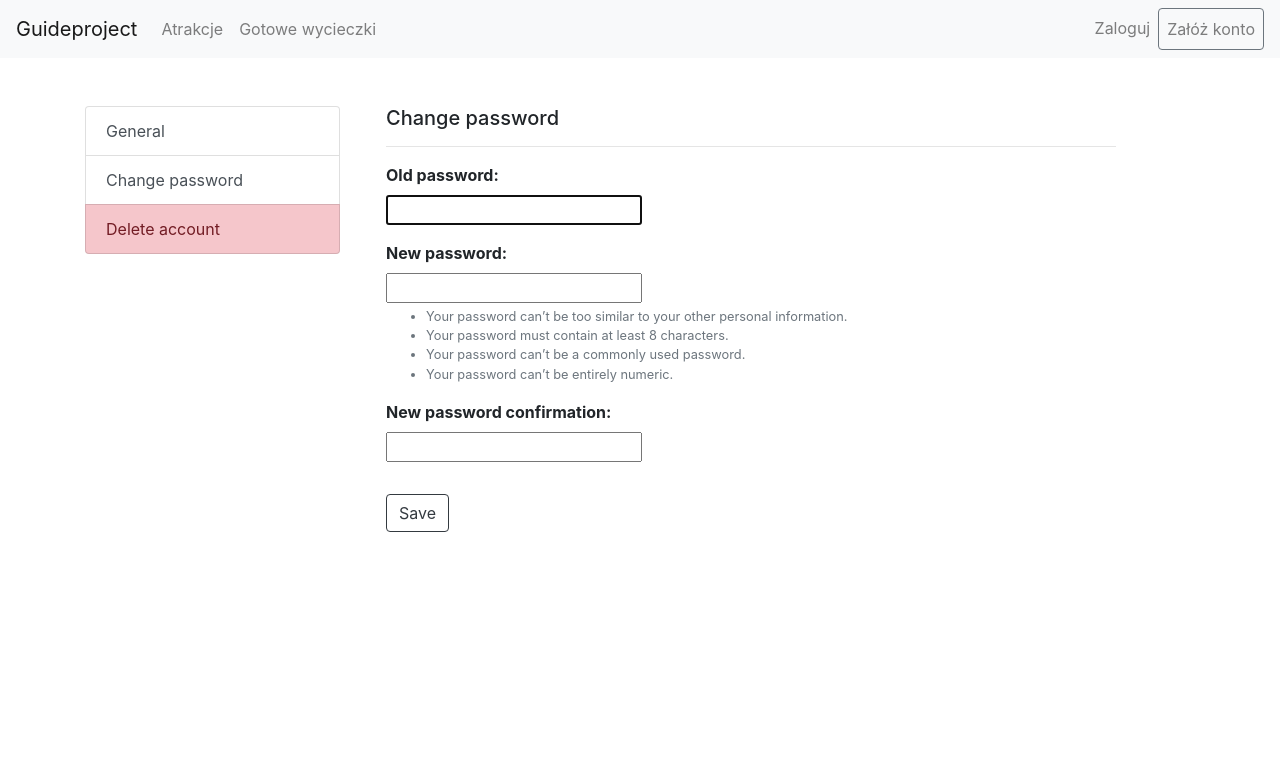
After one commit to dbielecki97/guideproject, a Django app: page /guide/myaccount/changepassword in a window 1280 px wide. The commit adds this page. Shown: the top 772 px of the page. Run offline with Django 3.2, Linux system fonts and the light colour scheme; some libraries are stand-ins or nearby versions.

Commit message:
Dodano panel zarzadzaj kontem. Dziala zmiana hasla

```diff
--- a/guide/forms.py
+++ b/guide/forms.py
@@ -12,7 +12,8 @@ class SignUpForm(UserCreationForm):
 
     def __init__(self, *args, **kwargs):
             super().__init__(*args, **kwargs)
-            self.fields['password1'].help_text = ''
+            self.fields['password1'].help_text = None
+            self.fields['username'].help_text = None
             self.fields['username'].widget.attrs={'style': 'width: 100%'}
             self.fields['password1'].widget.attrs={'style': 'width: 100%'}
             self.fields['password2'].widget.attrs={'style': 'width: 100%'}
--- a/guide/static/css/styles.css
+++ b/guide/static/css/styles.css
@@ -51,3 +51,11 @@ button:disabled:hover i{
     content: "*";
     color: red;
 }
+
+.bg {
+    background-image: url("https://images.pexels.com/photos/297755/pexels-photo-297755.jpeg?auto=compress&cs=tinysrgb&dpr=3&h=750&w=1260");
+    height: 90vh;
+    background-position: center;
+    background-repeat: no-repeat;
+    background-size: cover;
+  }
--- /dev/null
+++ b/guide/templates/account/changepassword.html
@@ -0,0 +1,20 @@
+{% extends 'account/myaccount.html' %}
+
+{% block accountcontent %}
+    <h5>Change password</h5>
+    <hr/>
+    <form method="POST">
+        {% csrf_token %}
+        {% for field in form.visible_fields %}
+            <div class="form-group">
+                {{ field.errors }}
+                <div class="form-label-group font-weight-bold">
+                {{ field.label_tag }}
+                </div>
+                {{field}}
+                <small class="form-text text-muted">{{ field.help_text }}</small>
+            </div>
+        {% endfor %}
+        <button class="btn btn-outline-dark" style="margin-top: 1rem" type="submit">Save</button>
+    </form>
+{% endblock %}
--- /dev/null
+++ b/guide/templates/account/myaccount.html
@@ -0,0 +1,20 @@
+{% extends 'base.html' %}
+
+{% block content %}
+<div class="container" style="margin-top: 3rem">
+  <div class="row">
+    <div class="col-3" style="margin-right: 1rem">
+      <div class="list-group">
+        <a href="#" class="list-group-item list-group-item-action">General</a>
+        <a href="{% url 'change-password' %}" class="list-group-item list-group-item-action">Change password</a>
+        <a href="#" class="list-group-item list-group-item-action list-group-item-danger">Delete account</a>
+      </div>
+    </div>
+    <div class="col-8">
+      {% block accountcontent %}
+      {% endblock %}
+    </div>
+  </div>
+</div>
+
+{% endblock %}
--- a/guide/urls.py
+++ b/guide/urls.py
@@ -20,4 +20,6 @@ urlpatterns = [
     path("mytripplans", views.MyTripPlanListView.as_view(), name="my-trip-plans"),
     path('signup', views.SignUp.as_view(), name='signup'),
     path('removemyplan/<int:pk>', views.removeMyPlan, name='remove-my-plan'),
+    path('myaccount', views.accountManagement, name='my-account'),
+    path('myaccount/changepassword', views.change_password, name='change-password'),
 ]
--- a/guide/views.py
+++ b/guide/views.py
@@ -7,7 +7,9 @@ from django.http import HttpResponseRedirect, HttpResponse
 from django.urls import reverse
 from .models import Attraction, TripPlan, Localization, Category, Client, ShoppingCart
 from .forms import SaveTripPlanForm, SignUpForm
-
+from django.contrib.auth.forms import PasswordChangeForm
+from django.contrib.auth import update_session_auth_hash
+from django.contrib import messages
 
 from django.views.generic import FormView
 from django.contrib.auth import authenticate, login
@@ -183,3 +185,23 @@ class SignUp(FormView):
 def removeMyPlan(request, pk):
     tripPlan = get_object_or_404(TripPlan, pk=pk).delete()
     return HttpResponseRedirect(reverse('my-trip-plans'))
+
+def accountManagement(request):
+    return render(request, 'account/myaccount.html')
+
+
+def change_password(request):
+    if request.method == 'POST':
+        form = PasswordChangeForm(request.user, request.POST)
+        if form.is_valid():
+            user = form.save()
+            update_session_auth_hash(request, user)
+            messages.success(request, 'Your password was successfully updated!')
+            return redirect('home')
+        else:
+            messages.error(request, 'Please correct the error below.')
+    else:
+        form = PasswordChangeForm(request.user)
+    return render(request, 'account/changepassword.html', {
+        'form': form
+    })
--- a/templates/base.html
+++ b/templates/base.html
@@ -38,7 +38,7 @@
           <div class="dropdown-menu dropdown-menu-right">
             <a class="dropdown-item" href="{% url 'my-trip-plans' %}">Moje wycieczki</a>
             <div class="dropdown-divider"></div>
-            <a class="dropdown-item" href="#">Zarządzaj kontem</a>
+            <a class="dropdown-item" href="{% url 'my-account' %}">Zarządzaj kontem</a>
             <a class="dropdown-item" href="#">Something else here</a>
             <div class="dropdown-divider"></div>
             <a class="dropdown-item" href="{% url 'logout'%}?next={% url 'home' %}">Wyloguj</a>
--- a/templates/home.html
+++ b/templates/home.html
@@ -16,7 +16,7 @@
 <style>
 .carousel-item {
   height: 90vh;
-  min-height: 350px;
+  min-height: 3-0px;
   background: no-repeat center center scroll;
   -webkit-background-size: cover;
   -moz-background-size: cover;
--- a/templates/registration/signup.html
+++ b/templates/registration/signup.html
@@ -3,6 +3,7 @@
 {% block title %}Sign Up{% endblock %}
 
 {% block content %}
+<div class="bg">
   <form method="post" action="{% url 'signup' %}">
     <div class="container">
       <div class="row">
@@ -31,4 +32,5 @@
       </div>
     </div>
   </form>
+  </div>
 {% endblock %}
```
Also changed, not shown: db.sqlite3.
